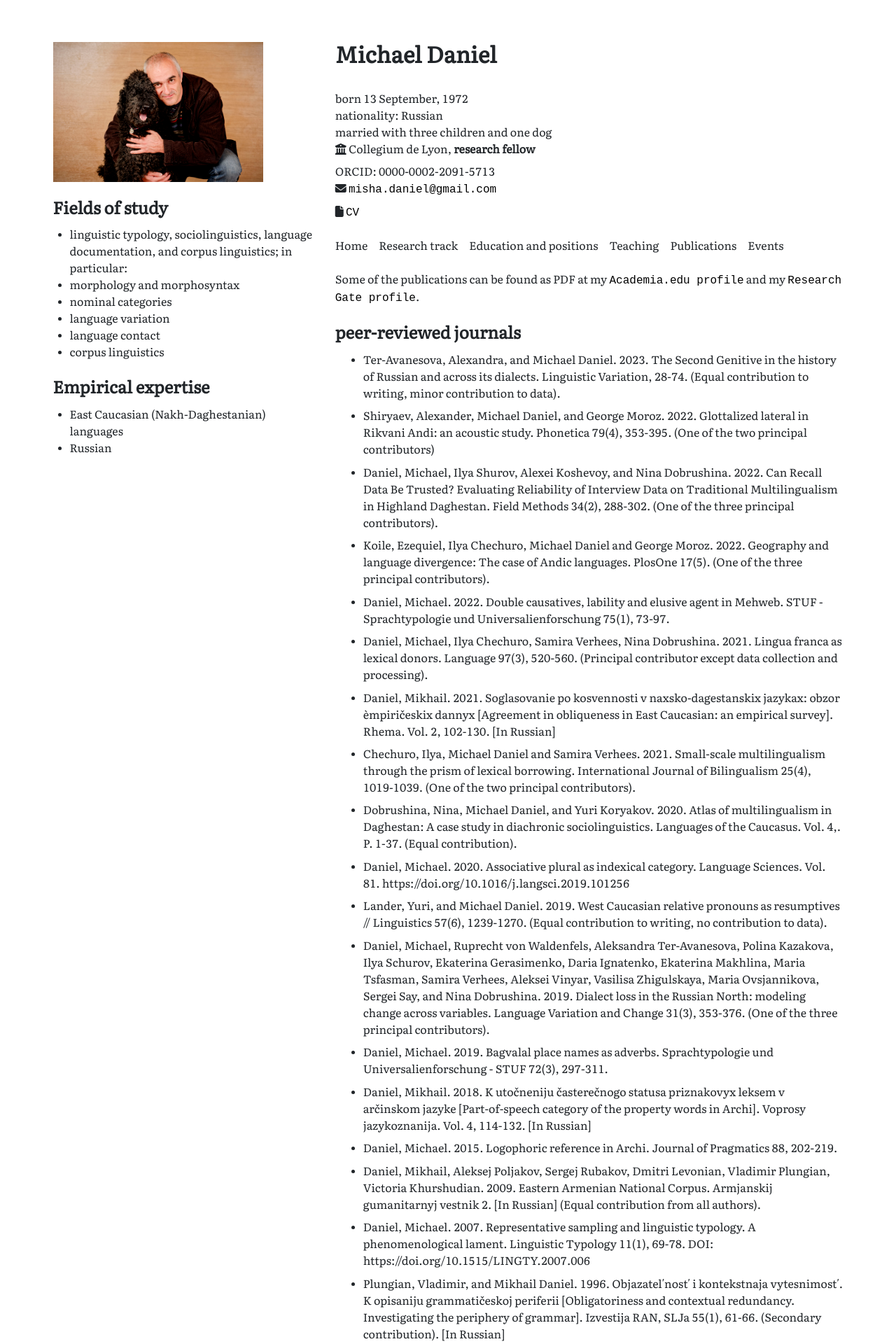
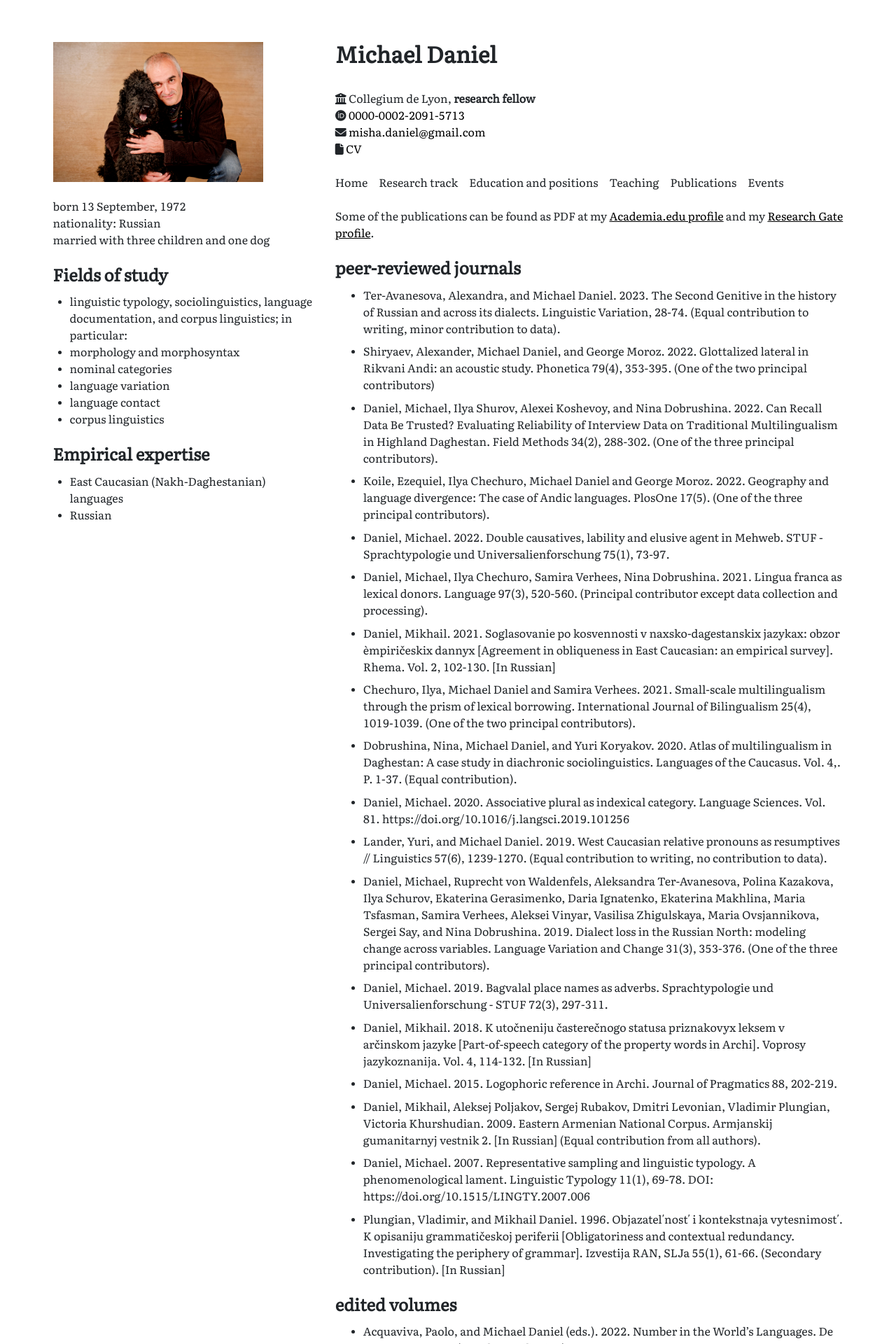
Before and after one commit to MishaDaniel/mishadaniel.github.io, a Jekyll site: the page built from publications/index.html, in a window 1280 px wide. Shown: the top 1920 px of the page at 70% size. Built offline with Jekyll 4.4.1, drawn with Linux system fonts in a browser that asks for light colours; nearby versions of some CDN libraries.

Commit message:
moved personal data and fixed fonts

```diff
--- a/_data/general.yml
+++ b/_data/general.yml
@@ -1,10 +1,10 @@
 personal:
     name: Michael Daniel
-    born: born 13 September, 1972
-    nationality: "nationality: Russian"
+    born: 13 September, 1972
+    nationality: "Russian"
     university: Collegium de Lyon
     position: research fellow
-    ORCID: "ORCID: 0000-0002-2091-5713"
+    ORCID: "0000-0002-2091-5713"
     email: misha.daniel@gmail.com
     marital: married with three children and one dog
 
--- a/_includes/main.html
+++ b/_includes/main.html
@@ -1,5 +1,26 @@
 <div class="column left">
   <img src="/assets/img/ava.jpg" height="200em">
+
+  <div class="personal_information">
+    <div class="born">
+      <div>
+        born {{ site.data.general.personal.born }}
+      </div>
+    </div>
+
+    <div class="nationality">
+      <div>
+        nationality: {{ site.data.general.personal.nationality }}
+      </div>
+    </div>
+
+    <div class="marital">
+      <div>
+        {{ site.data.general.personal.marital }}
+      </div>
+    </div>
+  </div>
+
   <div class="interests">
     <h2>Fields of study</h2>
     <ul style="padding-left: 1.5em;">
--- a/_includes/personal_data.html
+++ b/_includes/personal_data.html
@@ -5,41 +5,21 @@
   <img src="/assets/img/ava.jpg" height="150em">
 </div>
 
-<div class="born">
-  <div>
-    {{ site.data.general.personal.born }}
-  </div>
-</div>
-
-<div class="nationality">
-  <div>
-    {{ site.data.general.personal.nationality }}
-  </div>
-</div>
-
-<div class="marital">
-  <div>
-    {{ site.data.general.personal.marital }}
-  </div>
-</div>
-
+<!-- <ul> -->
 
   <div class="position">
     <i class="fa fa-building-columns"></i> {{ site.data.general.personal.university }}, <b>{{ site.data.general.personal.position }}</b>
   </div>
 
   <div class="ORCID">
-  <div>
-    {{ site.data.general.personal.ORCID }}
-  </div>
+      <i class="fa-brands fa-orcid"></i> <a target="_blank" href="https://orcid.org/{{ site.data.general.personal.ORCID }}">{{ site.data.general.personal.ORCID }}</a>
   </div>
 
   <div class="contacts">
-  <div>
       <i class="fa fa-envelope"></i>
       <a class="email" href="mailto:{{site.data.general.personal.email}}"> {{ site.data.general.personal.email }}</a>
-  </div>
   </div>
   <div class="cv">
     <i class="fa fa-file"></i> <a href="#" onclick="event.preventDefault();window.open('/Daniel_CV_2023.pdf')">CV</a>
   </div>
+<!-- </ul> -->
--- a/assets/css/styles.css
+++ b/assets/css/styles.css
@@ -41,7 +41,8 @@ body {
 
 a {
   color: black;
-  font-family: monospace, monospace;
+  text-decoration: underline;
+  /* font-family: monospace, monospace; */
 }
 
 a:hover {
@@ -52,6 +53,10 @@ a:hover {
   border-bottom: 0.1em solid crimson;
   text-decoration: none;
   color: crimson;
+}
+
+.ORCID a, .contacts a, .cv a {
+  text-decoration: none !important;
 }
 
 .navbar li:hover {
@@ -85,10 +90,6 @@ h3 {
 
 td {
   padding-bottom: 1em;
-}
-
-.contacts div, .position {
-  margin-bottom: 0.5em;
 }
 
 td:first-child {
@@ -147,3 +148,7 @@ td:first-child {
 .cv {
   padding-bottom: 1em;
 }
+
+.personal_information {
+  margin-top: 1.5em;
+}
--- a/publications/index.html
+++ b/publications/index.html
@@ -3,7 +3,7 @@ layout: default
 ---
 
 <div class="title" style="margin-top: 1em;">
-  Some of the publications can be found as PDF at my <a target="https://hse-ru.academia.edu/MichaelDaniel" href="#">Academia.edu profile</a> and my <a target="https://www.researchgate.net/profile/Michael-Daniel" href="#">Research Gate profile</a>.
+  Some of the publications can be found as PDF at my <a target="_blank" href="https://hse-ru.academia.edu/MichaelDaniel">Academia.edu profile</a> and my <a target="_blank" href="https://www.researchgate.net/profile/Michael-Daniel">Research Gate profile</a>.
 </div>
 <div class="publications">
   {% for section in site.data.publications.sections %}
```
Lines whose indentation alone changed are shown as unchanged.
